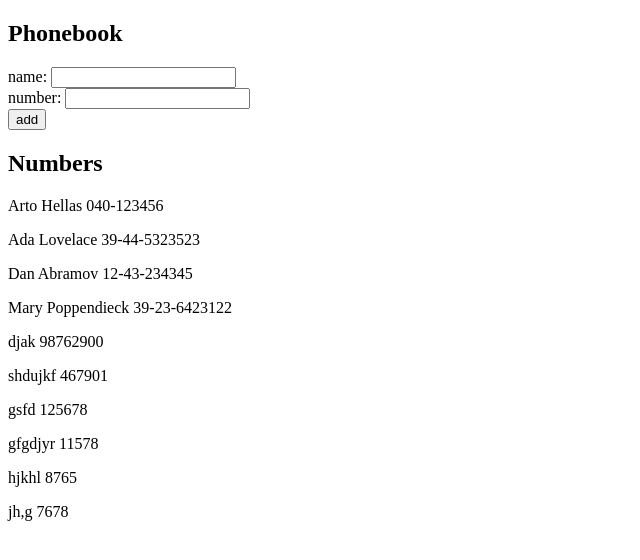
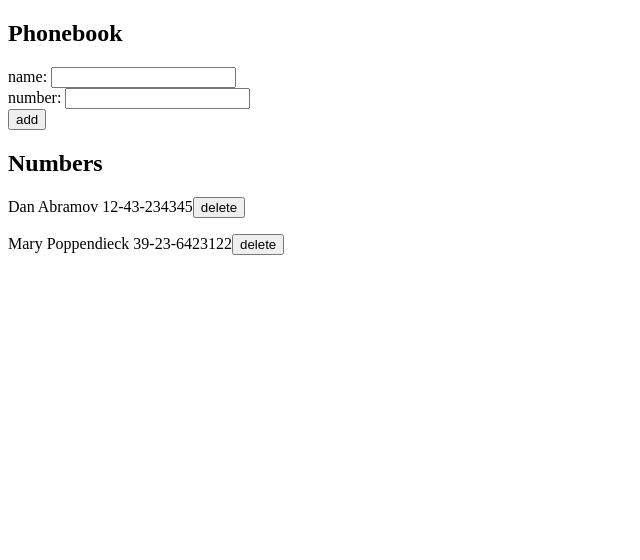
Before and after one commit to sannamaripynnonen/fullstackopen, a React (Create React App) app in the folder osa2/puhelinluettelo/: page / in a window 1280 px wide. Shown: the top 560 px of the page, without its empty margins (0-640 px from the left). Built offline with nearby package versions, Linux system fonts and the light colour scheme; data requests are answered from the project's data file.

Commit message:
Exercise 2.14 puhelinluettelo step9

```diff
--- a/osa2/puhelinluettelo/db.json
+++ b/osa2/puhelinluettelo/db.json
@@ -1,15 +1,5 @@
 {
   "persons": [
-    {
-      "name": "Arto Hellas",
-      "number": "040-123456",
-      "id": 1
-    },
-    {
-      "name": "Ada Lovelace",
-      "number": "39-44-5323523",
-      "id": 2
-    },
     {
       "name": "Dan Abramov",
       "number": "12-43-234345",
@@ -19,41 +9,6 @@
       "name": "Mary Poppendieck",
       "number": "39-23-6423122",
       "id": 4
-    },
-    {
-      "name": "djak",
-      "number": "98762900",
-      "id": 5
-    },
-    {
-      "name": "shdujkf",
-      "number": "467901",
-      "id": 6
-    },
-    {
-      "name": "",
-      "number": "",
-      "id": 7
-    },
-    {
-      "name": "gsfd",
-      "number": "125678",
-      "id": 8
-    },
-    {
-      "name": "gfgdjyr",
-      "number": "11578",
-      "id": 9
-    },
-    {
-      "name": "hjkhl",
-      "number": "8765",
-      "id": 10
-    },
-    {
-      "name": "jh,g",
-      "number": "7678",
-      "id": 11
     }
   ]
 }
--- a/osa2/puhelinluettelo/src/App.js
+++ b/osa2/puhelinluettelo/src/App.js
@@ -23,20 +23,22 @@ const PersonForm = (props) => {
   )
 }
 
-const Persons = ({ persons }) => {
+const Persons = ({ persons, deletePerson }) => {
   return (
       <div>
           {persons.map(person =>
-          <Person key={person.name} name={person.name} number={person.number} />
+          <Person key={person.name} name={person.name} number={person.number} buttonClick={() => deletePerson(person.id)} />
           )}
       </div>
   )
 }
 
-const Person = ({ name, number }) => {
+const Person = ({ name, number, buttonClick }) => {
   return (
       <div>
-      <p>{name} {number}</p>
+      <p>{name} {number}
+      <button onClick={buttonClick}>delete</button>
+      </p>
       </div>
   )
 }
@@ -72,7 +74,20 @@ const App = () => {
         else {
           alert(`${newName} is already added to phonebook`)
         }
+  }
+
+  const deletePerson = id => {
+    const person = persons.find(p => p.id === id);
+    console.log(`deleting ${person.name}`)
+    if (window.confirm(`Delete ${person.name}?`)) {
+      personService
+        .del(id)
+        .then(()=> {
+          setPersons(persons.filter(person => person.id !== id))
+        })
+      console.log(`person ${id} deleted successfully`)
     }
+  }
 
   const handleNameChange = (event) => {
     setNewName(event.target.value)
@@ -93,7 +108,7 @@ const App = () => {
                   handleNumberChange={handleNumberChange}
       />
       <h2>Numbers</h2>
-      <Persons persons={persons} />
+      <Persons persons={persons} deletePerson={deletePerson} />
     </div>
   )
 
--- a/osa2/puhelinluettelo/src/services/persons.js
+++ b/osa2/puhelinluettelo/src/services/persons.js
@@ -11,4 +11,8 @@ const create = newObject => {
   return request.then(response => response.data)
 }
 
-export default { getAll, create }
+const del = (id) => {
+    return axios.delete(`${baseUrl}/${id}`)
+}
+
+export default { getAll, create, del }
```
